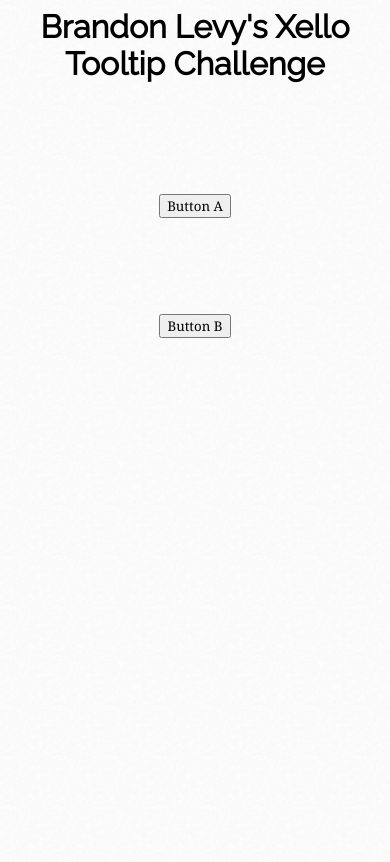
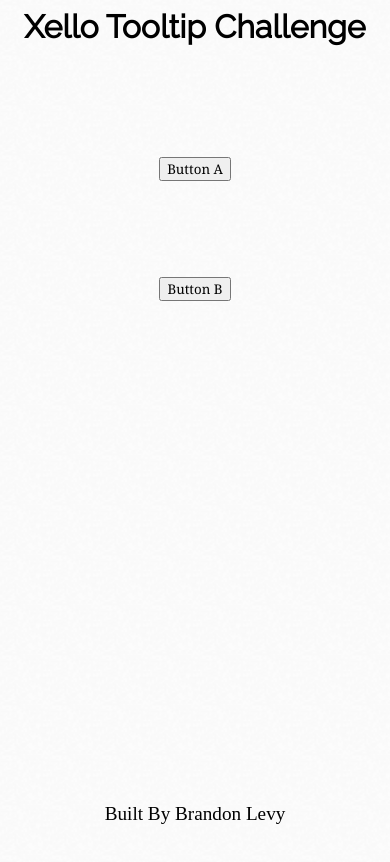
Before and after one commit to blevy115/xello-angular-tooltip, an Angular app: page /tooltips in a window 390 px wide. Shown: the top 862 px of the page. Built offline with nearby package versions, Linux system fonts and the light colour scheme; a web font is replaced by a local one.

Commit message:
Added Footer and made Title font-size responsive

```diff
--- a/src/app/app.module.ts
+++ b/src/app/app.module.ts
@@ -5,12 +5,14 @@ import { AppRoutingModule } from './app-routing.module';
 import { AppComponent } from './app.component';
 import { TooltipButtonComponent } from './components/tooltip-button/tooltip-button.component';
 import { TooltipsPage } from './pages/tooltips/tooltips.page';
+import { FooterComponent } from './components/footer/footer.component';
 
 @NgModule({
   declarations: [
     AppComponent,
     TooltipButtonComponent,
-    TooltipsPage
+    TooltipsPage,
+    FooterComponent
   ],
   imports: [
     BrowserModule,
--- /dev/null
+++ b/src/app/components/footer/footer.component.html
@@ -0,0 +1 @@
+<footer>Built By Brandon Levy</footer>
--- /dev/null
+++ b/src/app/components/footer/footer.component.sass
@@ -0,0 +1,8 @@
+footer
+    left: 0
+    bottom: 0
+    width: 100%
+    text-align: center
+    font-size: 1.2em
+    padding: 1em 0
+    position: fixed
--- /dev/null
+++ b/src/app/components/footer/footer.component.ts
@@ -0,0 +1,15 @@
+import { Component, OnInit } from '@angular/core';
+
+@Component({
+  selector: 'app-footer',
+  templateUrl: './footer.component.html',
+  styleUrls: ['./footer.component.sass']
+})
+export class FooterComponent implements OnInit {
+
+  constructor() { }
+
+  ngOnInit(): void {
+  }
+
+}
--- a/src/app/pages/tooltips/tooltips.page.html
+++ b/src/app/pages/tooltips/tooltips.page.html
@@ -1,7 +1,8 @@
-<h1 id="page-title" aria-label="Page Title">Brandon Levy's Xello Tooltip Challenge</h1>
+<h1 id="page-title" aria-label="Page Title">Xello Tooltip Challenge</h1>
 <div id="tooltip-container" aria-label="Tooltips Container">
 <app-tooltip-button *ngFor="let tooltip of tooltips"
     [tooltip] = "tooltip"
     (toggleTooltips) = "toggleTooltips($event)"
 ></app-tooltip-button>
 </div>
+<app-footer></app-footer>
--- a/src/app/pages/tooltips/tooltips.page.sass
+++ b/src/app/pages/tooltips/tooltips.page.sass
@@ -10,11 +10,13 @@ $layout-changing-breakpoint: 550px
     text-align: center
     font-family: 'Raleway', Helvetica, Arial, sans-serif
     font-weight: bolder
+    font-size: 2.2em
 
 
 @media (max-width: $layout-changing-breakpoint)
     #page-title
         margin: 0 0.25em
+        font-size: 2em
 
     #tooltip-container
         flex-direction: column
```
Also changed, not shown: 1 other file (tests, documents, lock files or other folders).
